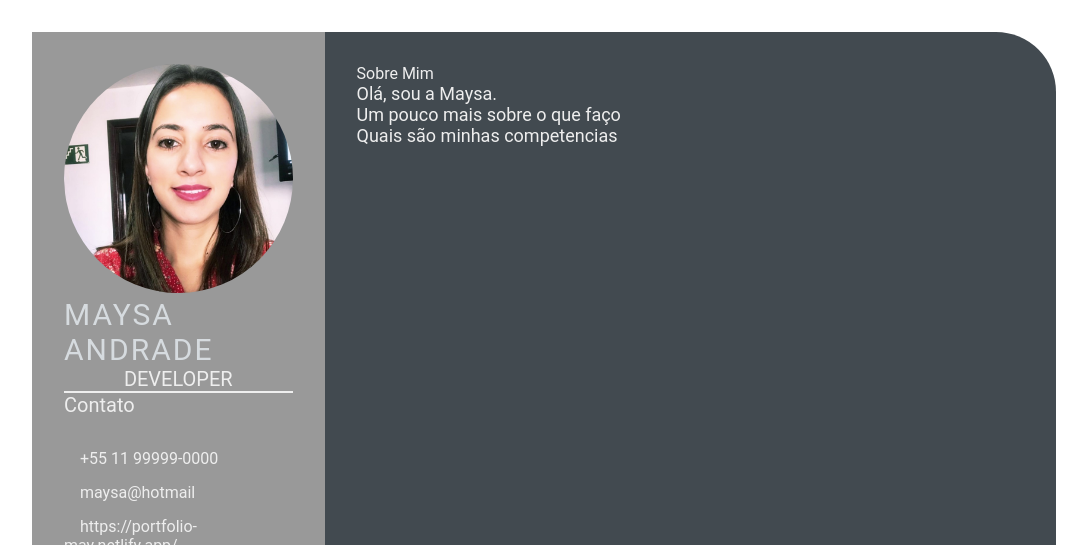
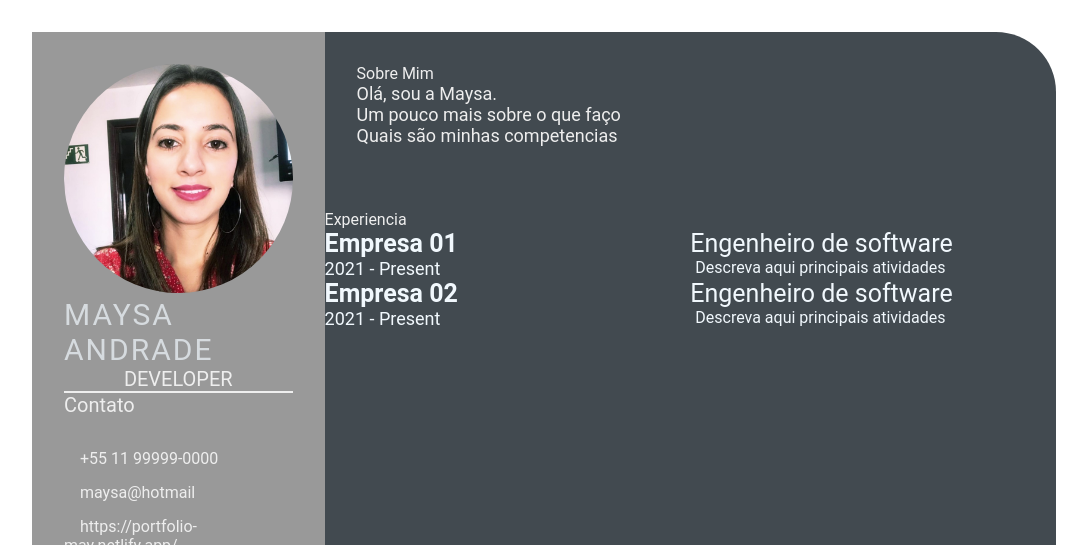
Before and after one commit to mays2pearl/devweekgit.github.io, a plain HTML site: page index.html in a window 1280 px wide. Shown: the top 545 px of the page, without its empty margins (96-1183 px from the left). Drawn offline with Linux system fonts and the light colour scheme.

Commit message:
Adicionando layout de experiencia aula-03 (#3)

```diff
--- a/index.html
+++ b/index.html
@@ -45,9 +45,28 @@
                         </p>
                     </section>
                 </div>
+                <section class="experience gap">
+                    <div class="right-title">Experiencia</div>
+                    <div class="experience-contents">
+                        <div class="exp-left">
+                            <p class="exp-company-name">Empresa 01</p>
+                            <p class="exp-time-period">2021 - Present</p>
+                        </div>
+                        <div class="exp-right">
+                            <p class="exp-position">Engenheiro de software</p>
+                            <p class="exp-desc">Descreva aqui principais atividades</p>
+                        </div>
+                        <div class="exp-left">
+                            <p class="exp-company-name">Empresa 02</p>
+                            <p class="exp-time-period">2021 - Present</p>
+                        </div>
+                        <div class="exp-right">
+                            <p class="exp-position">Engenheiro de software</p>
+                            <p class="exp-desc">Descreva aqui principais atividades</p>
+                        </div>
+                    </div>
+                </section>
              </section>
-
     </main>
 </body>
-
 </html>
--- a/style.css
+++ b/style.css
@@ -101,3 +101,38 @@
     font-size: 18px;
     color: #eeeeee;
 }
+
+.experience-contents,
+.education-contents,
+.awards-contents {
+    display: grid;
+    grid-template-columns: repeat(2, 1fr);
+    padding-bottom: 2rem;
+    color: #F1F8FD;
+}
+
+.exp-company-name,
+.education-school-name,
+.awards-company-name {
+    font-size: 25px;
+    font-weight: bold;
+}
+
+.exp-time-period,
+.educationp-time-period,
+.awards-time-period {
+    font-size: 18px;
+}
+
+.exp-position,
+.education-subject,
+.awards-name {
+    font-size: 25px;
+}
+
+.exp-desc,
+.education-desc,
+.awards-desc {
+    font-size: 16px;
+    padding-left: 5px;
+}
```
